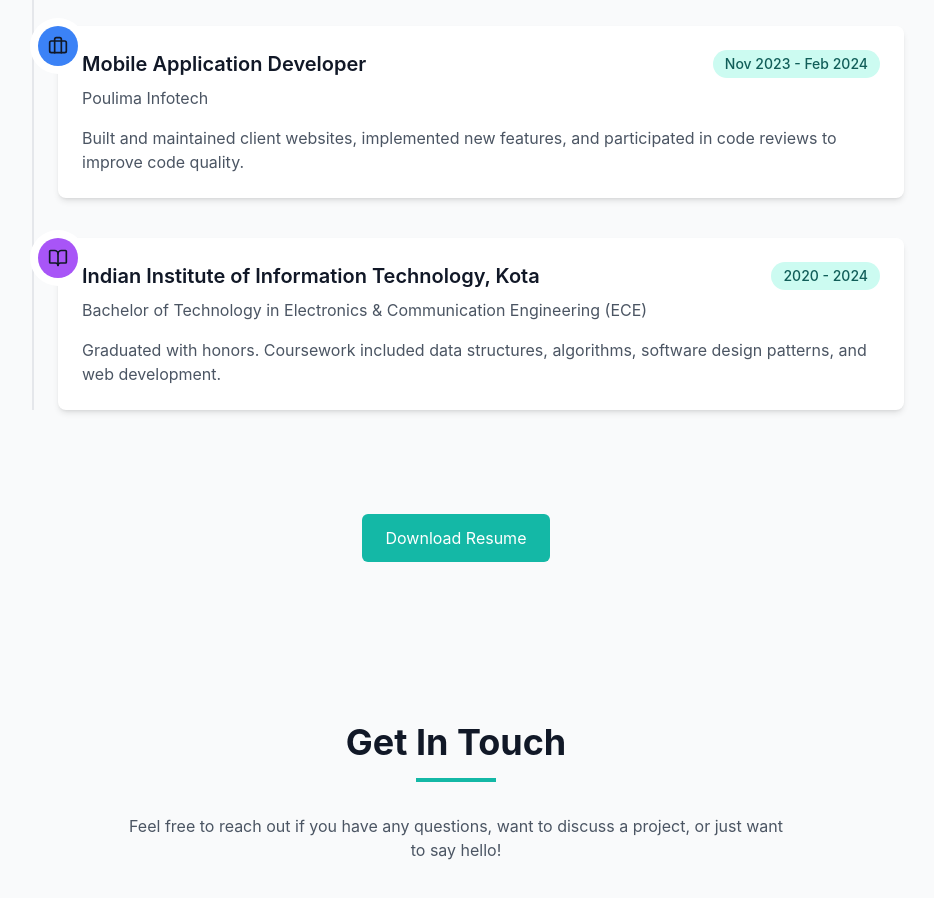
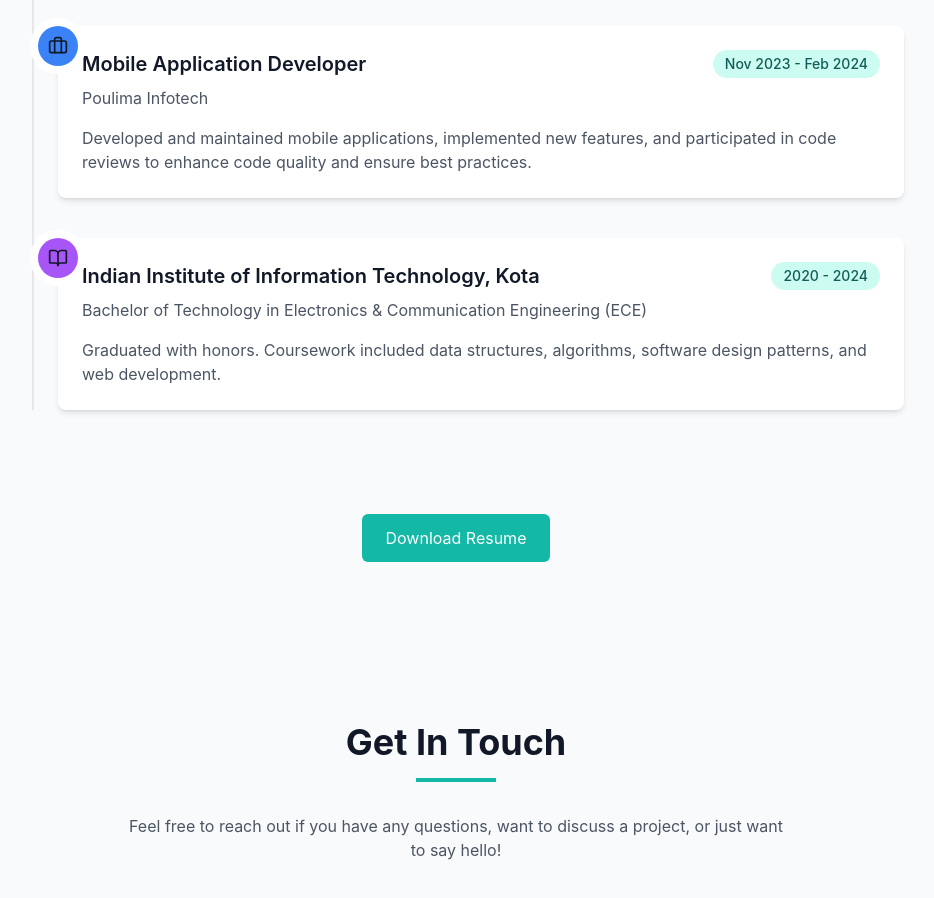
Before and after one commit to mohitkr07/portfolio, a Next.js app: page / in a window 1280 px wide. Shown: the part 4240-5138 px from the top of the page, without its empty margins (184-1118 px from the left). Built offline with nearby package versions, Linux system fonts and the light colour scheme.

Commit message:
chore: minor update

```diff
--- a/src/components/Experience.tsx
+++ b/src/components/Experience.tsx
@@ -25,7 +25,7 @@ const Experience: React.FC = () => {
       title: 'Mobile Application Developer',
       location: 'Poulima Infotech',
       date: 'Nov 2023 - Feb 2024',
-      description: 'Built and maintained client websites, implemented new features, and participated in code reviews to improve code quality.',
+      description: 'Developed and maintained mobile applications, implemented new features, and participated in code reviews to enhance code quality and ensure best practices.',
       type: 'work'
     },
     // {
```
